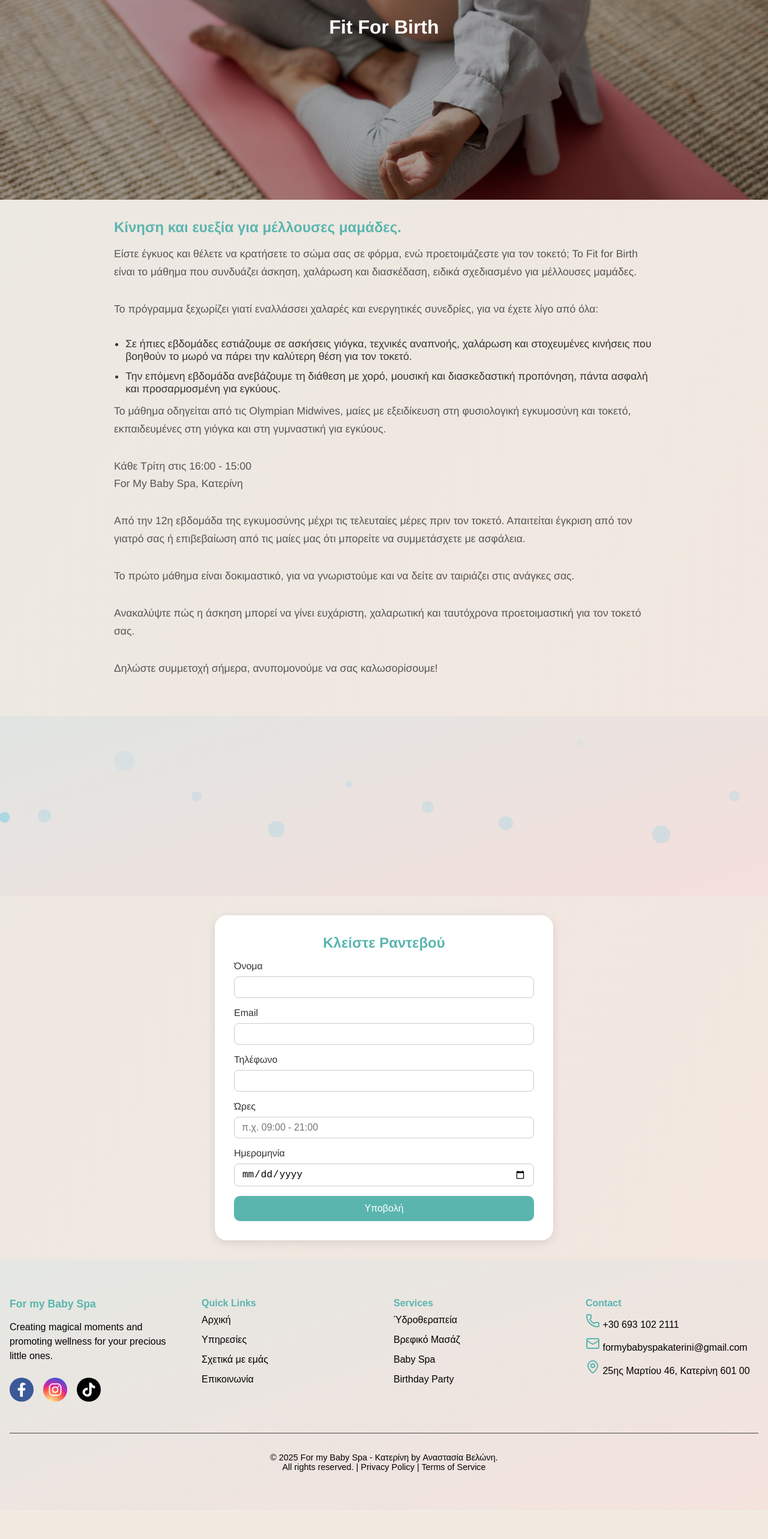
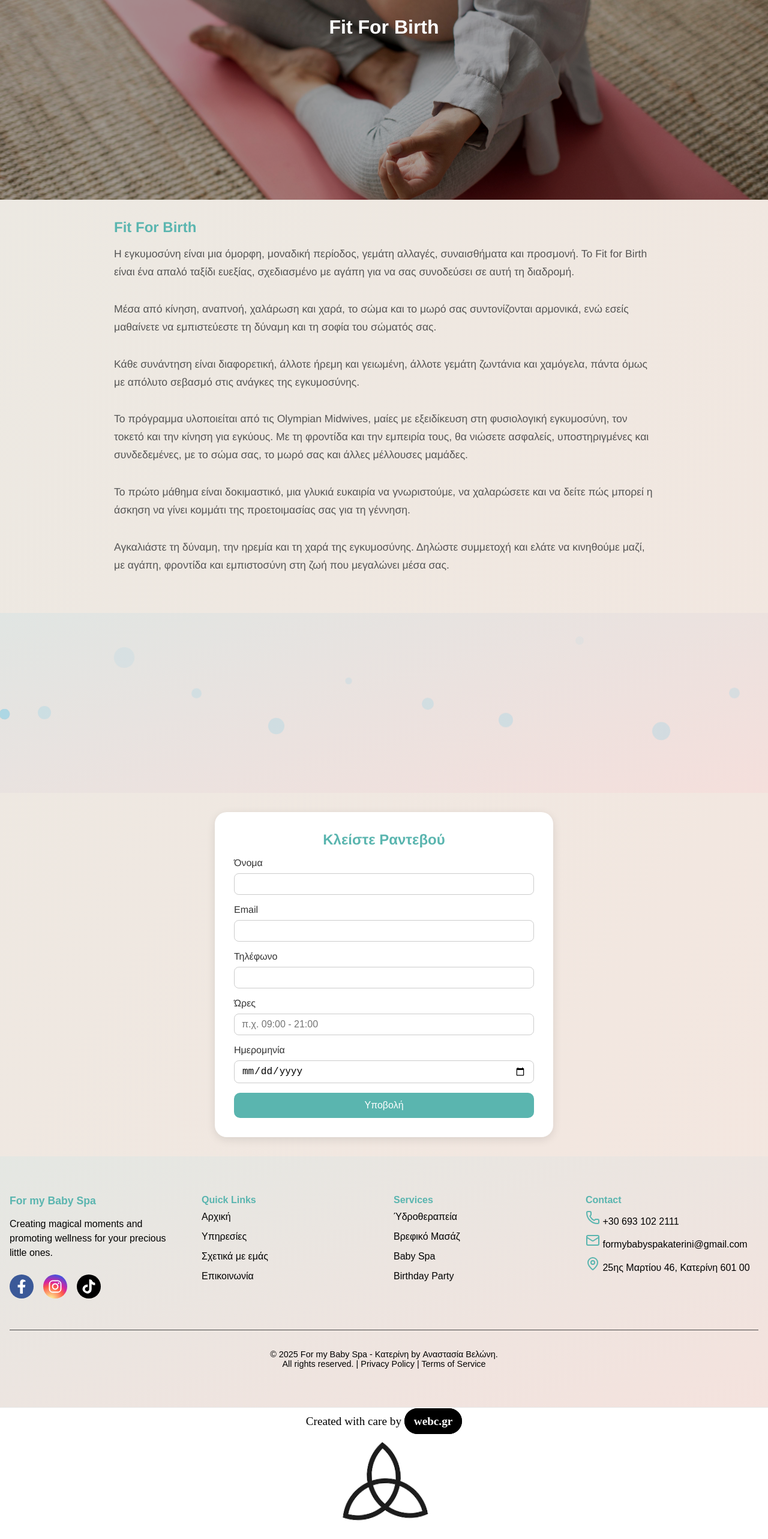
Before and after one commit to FlorianChazizi/formybabyspa, a React (Vite) app: page /fit-for-birth in a window 1280 px wide. Shown: the part 227-2793 px from the top of the page at 60% size. Before the commit the page ends 2745 px from the top, so only its background shows below. Built offline with nearby package versions, Linux system fonts and the light colour scheme; no server answers.

Commit message:
services text change, nav servicess added, madeby

```diff
--- a/src/App.tsx
+++ b/src/App.tsx
@@ -24,6 +24,7 @@ import YogaMamaMwro from './components/YogaMamaMwro.tsx';
 import ProetimasiaGiaThnGenna from './components/ProetimasiaGiaThnGenna.tsx';
 import MathimataThilasmou from './components/MathimataThilasmou.tsx';
 import MathimataVrefikisMalaxis from './components/MathimataVrefikisMalaxis.tsx';
+import MadeBy from './components/MadeBy.tsx';
 import { Analytics } from "@vercel/analytics/react";
 function App() {
 
@@ -104,7 +105,7 @@ function App() {
 
       <Analytics />
       <Footer />
-
+      <MadeBy />
     </>
   )
 }
--- a/src/components/FitForBirth.tsx
+++ b/src/components/FitForBirth.tsx
@@ -21,38 +21,33 @@ export default function FitForBirth() {
 
             {/* Content Section */}
             <div className="content">
-                <h2>Κίνηση και ευεξία για μέλλουσες μαμάδες.</h2>
+                <h2>Fit For Birth</h2>
                 <p>
-                    Είστε έγκυος και θέλετε να κρατήσετε το σώμα σας σε φόρμα, ενώ
-                    προετοιμάζεστε για τον τοκετό; Το Fit for Birth είναι το μάθημα που συνδυάζει
-                    άσκηση, χαλάρωση και διασκέδαση, ειδικά σχεδιασμένο για μέλλουσες μαμάδες.</p>
+                    Η εγκυμοσύνη είναι μια όμορφη, μοναδική περίοδος, γεμάτη αλλαγές,
+                    συναισθήματα και προσμονή. Το Fit for Birth είναι ένα απαλό ταξίδι ευεξίας,
+                    σχεδιασμένο με αγάπη για να σας συνοδεύσει σε αυτή τη διαδρομή.</p>
 
-                <p>Το πρόγραμμα ξεχωρίζει γιατί εναλλάσσει χαλαρές και ενεργητικές συνεδρίες, για
-                    να έχετε λίγο από όλα:</p>
-                <ul>
-                    <li>Σε ήπιες εβδομάδες εστιάζουμε σε ασκήσεις γιόγκα, τεχνικές αναπνοής,
-                        χαλάρωση και στοχευμένες κινήσεις που βοηθούν το μωρό να πάρει την
-                        καλύτερη θέση για τον τοκετό.</li>
-                    <li>Την επόμενη εβδομάδα ανεβάζουμε τη διάθεση με χορό, μουσική και
-                        διασκεδαστική προπόνηση, πάντα ασφαλή και προσαρμοσμένη για εγκύους.</li>
-                </ul>
+                <p>Μέσα από κίνηση, αναπνοή, χαλάρωση και χαρά, το σώμα και το μωρό σας
+                    συντονίζονται αρμονικά, ενώ εσείς μαθαίνετε να εμπιστεύεστε τη δύναμη και τη
+                    σοφία του σώματός σας.</p>
 
                 <p>
-                    Το μάθημα οδηγείται από τις Olympian Midwives, μαίες με εξειδίκευση στη
-                    φυσιολογική εγκυμοσύνη και τοκετό, εκπαιδευμένες στη γιόγκα και στη
-                    γυμναστική για εγκύους.
+                    Κάθε συνάντηση είναι διαφορετική, άλλοτε ήρεμη και γειωμένη, άλλοτε γεμάτη
+                    ζωντάνια και χαμόγελα, πάντα όμως με απόλυτο σεβασμό στις ανάγκες της
+                    εγκυμοσύνης.
                 </p>
-                <p>Κάθε Τρίτη στις 16:00 - 15:00 <br />
-                    For My Baby Spa, Κατερίνη</p>
+                <p>Το πρόγραμμα υλοποιείται από τις Olympian Midwives, μαίες με εξειδίκευση στη
+                    φυσιολογική εγκυμοσύνη, τον τοκετό και την κίνηση για εγκύους. Με τη φροντίδα
+                    και την εμπειρία τους, θα νιώσετε ασφαλείς, υποστηριγμένες και συνδεδεμένες, με
+                    το σώμα σας, το μωρό σας και άλλες μέλλουσες μαμάδες.</p>
 
-                <p>Από την 12η εβδομάδα της εγκυμοσύνης μέχρι τις τελευταίες μέρες πριν τον
-                    τοκετό. Απαιτείται έγκριση από τον γιατρό σας ή επιβεβαίωση από τις μαίες μας
-                    ότι μπορείτε να συμμετάσχετε με ασφάλεια.</p>
-                <p>Το πρώτο μάθημα είναι δοκιμαστικό, για να γνωριστούμε και να δείτε αν ταιριάζει
-                    στις ανάγκες σας.</p>
-                <p>Ανακαλύψτε πώς η άσκηση μπορεί να γίνει ευχάριστη, χαλαρωτική και
-                    ταυτόχρονα προετοιμαστική για τον τοκετό σας.</p>
-                <p>Δηλώστε συμμετοχή σήμερα, ανυπομονούμε να σας καλωσορίσουμε!</p>
+                <p>Το πρώτο μάθημα είναι δοκιμαστικό, μια γλυκιά ευκαιρία να γνωριστούμε, να
+                    χαλαρώσετε και να δείτε πώς μπορεί η άσκηση να γίνει κομμάτι της
+                    προετοιμασίας σας για τη γέννηση.</p>
+                <p>Αγκαλιάστε τη δύναμη, την ηρεμία και τη χαρά της εγκυμοσύνης.
+                    Δηλώστε συμμετοχή και ελάτε να κινηθούμε μαζί, με αγάπη, φροντίδα και
+                    εμπιστοσύνη στη ζωή που μεγαλώνει μέσα σας.</p>
+
             </div>
 
             <BubblesBackground />
--- /dev/null
+++ b/src/components/MadeBy.tsx
@@ -0,0 +1,26 @@
+import React from "react";
+import "../styles/madeby.css";
+import Triquetra from '../assets/triquetra.png';
+const MadeBy: React.FC = () => {
+  return (
+    <div className="made-by-notice">
+      <p className="made-by-text">
+        Created with care by{" "}
+        <a
+          href="https://webc.gr"
+          target="_blank"
+          rel="noopener noreferrer"
+          className="made-by-link"
+        >
+          webc.gr
+        </a>
+
+      </p>
+            {/* Triquetra symbol (Unicode version) */}
+      <div className="triquetra-symbol"><img src={Triquetra} /></div>
+      {/* Alternatively, you could use an SVG triquetra logo instead */}
+    </div>
+  );
+};
+
+export default MadeBy;
--- a/src/components/Navbar.tsx
+++ b/src/components/Navbar.tsx
@@ -49,8 +49,15 @@ export default function Navbar() {
             <div className="dropdown-menu">
               <a href="/hydrotherapy">Υδροθεραπεία</a>
               <a href="/massage">Βρεφικό Μασάζ</a>
+              <a href="/party">Παιδικό Πάρτυ</a>
               <a href="/tiny-feet-big-steps">Tiny Feet Big Steps</a>
-              <a href="/party">Birthday Party</a>
+              <a href="/family-tub">Family Tub</a>
+              <a href="/fit-for-birth">Fit For Birth</a>
+              <a href="/fit-after-birth">Fit After Birth</a>
+              <a href="/yoga-mama-mwro">Yoga Μαμά Μωρό</a>
+              <a href="/proetimasia-gia-thn-genna">Προετοιμασία για την Γέννα</a>
+              <a href="/mathimata-thilasmou">Μαθήματα Θηλασμού</a>
+              <a href="/mathimata-vrefikis-malaxis">Μαθήματα Βρεφικής Μάλαξης</a>
             </div>
           </div>
 
--- a/src/components/YogaMamaMwro.tsx
+++ b/src/components/YogaMamaMwro.tsx
@@ -23,51 +23,38 @@ export default function YogaMamaMwro() {
             <div className="content">
                 <h2>Γιόγκα για μαμάδες και μωρά</h2>
                 <p>
-                    Οι πρώτες εβδομάδες με το μωρό είναι μαγικές, αλλά ταυτόχρονα απαιτητικές.
-                    Μεταξύ θηλασμού, αλλαγής πάνας και ελάχιστου ύπνου, ο χρόνος για τον εαυτό
-                    σας φαίνεται να εξαφανίζεται. Η γιόγκα για μαμάδες και μωρά είναι μια ευκαιρία
-                    να χαλαρώσετε μαζί, να αναζωογονηθείτε και να απολαύσετε στιγμές σύνδεσης με
-                    το μωρό σας.</p>
+                   Οι πρώτες εβδομάδες με το μωρό σας είναι γεμάτες αγάπη, θαυμασμό και νέες
+εμπειρίες. Μαζί όμως φέρνουν και κόπωση, αλλαγές και την ανάγκη για λίγη
+φροντίδα και για εσάς.</p>
 
-                <p>Σε ένα ζεστό και φιλικό περιβάλλον, οι απαλές ασκήσεις γιόγκα έχουν σχεδιαστεί
-                    ειδικά για τη μεταγεννητική περίοδο. Βοηθούν στην ενδυνάμωση του πυελικού
-                    εδάφους, στη χαλάρωση των τεταμένων ώμων και του αυχένα, και στην
-                    επαναφορά της ευεξίας σας. Το μωρό σας συμμετέχει με παιχνιδιάρικο τρόπο, είτε
-                    παρακολουθώντας τις ασκήσεις είτε παίρνοντας μέρος σε αυτές.</p>
+                <p>Η γιόγκα για μαμάδες και μωρά είναι μια τρυφερή ευκαιρία να αφιερώσετε χρόνο
+στον εαυτό σας, ενώ παραμένετε συνδεδεμένες με το μωρό σας. Μέσα σε ένα
+ζεστό και φιλικό περιβάλλον, οι απαλές ασκήσεις βοηθούν το σώμα να ανακτήσει
+δύναμη και ισορροπία, ενώ χαλαρώνουν τον νου και την καρδιά.</p>
 
                 <p>
-                    Δεν χρειάζεται τελειότητα, το σημαντικό είναι να αφιερώσετε λίγο χρόνο στον
-                    εαυτό σας και να ενισχύσετε τον δεσμό σας με το μωρό.
+                    Το μωρό σας συμμετέχει φυσικά και χαρούμενα, άλλοτε μέσα από την κίνηση,
+άλλοτε μέσα από το βλέμμα και την αγκαλιά. Κάθε άσκηση είναι μια μικρή στιγμή
+επικοινωνίας, γέλιου και αγάπης.
                 </p>
 
                 <p>
-                    Οι μαίες που θα σας καθοδηγήσουν: <br />
-                    Οι Olympian Midwives, ειδικές στη φυσιολογική εγκυμοσύνη και τοκετό,
-                    εκπαιδευμένες στη postnatal γιόγκα και γυμναστική.
+                   Η φροντίδα και καθοδήγηση προσφέρεται από τις Olympian Midwives, μαίες με
+εξειδίκευση στη φυσιολογική εγκυμοσύνη, τον τοκετό και τη μεταγεννητική
+γιόγκα, που θα σας στηρίξουν με ευαισθησία και γνώση σε αυτό το όμορφο ταξίδι.
                 </p>
 
                 <p>
-                    Λεπτομέρειες συμμετοχής:
+                    Κάθε συνάντηση είναι μια ανάσα, μια υπενθύμιση ότι δεν είστε μόνες. Θα έχετε
+την ευκαιρία να μοιραστείτε εμπειρίες, συναισθήματα και στιγμές με άλλες
+μαμάδες που βιώνουν τα ίδια πρώτα, μαγικά βήματα της μητρότητας.
                 </p>
-                <ul>
-                    <li>Από 6-8 εβδομάδες μετά από φυσιολογικό τοκετό</li>
-                    <li>Από 12 εβδομάδες μετά από καισαρική τομή</li>
-                    <li>Οκτώ χαλαρές Δευτέρες στις 11:00, διάρκειας μίας ώρας η καθεμία</li>
-                    <li>Το πρώτο μάθημα είναι δοκιμαστικό</li>
-                </ul>
 
                 <p>
-                    Τι χρειάζεται να φέρετε: <br />
-                    Το μωρό σας, μια κουβέρτα για το μωρό και μια μεγάλη πετσέτα για εσάς. Φέρτε
-                    μαζί τα απαραίτητα για τη φροντίδα του μωρού (πάνες, αλλαξιές κ.ά.).
-                </p>
-                <p>Εκτός από τις ασκήσεις γιόγκα, θα υπάρχει χρόνος για συζητήσεις με άλλες
-                    μαμάδες. Ακόμα και μόνο το να μοιραστείτε εμπειρίες και να συνειδητοποιήσετε
-                    ότι δεν είστε μόνες στις μικρές και μεγάλες προκλήσεις της μητρότητας, μπορεί να
-                    φέρει μεγάλη ανακούφιση και σύνδεση.</p>
-
-                <p>Σας ενδιαφέρει; Δηλώστε συμμετοχή! <br />
-                    Ανυπομονούμε να σας γνωρίσουμε και να ζήσουμε μαζί όμορφες στιγμές!</p>
+                   Αφιερώστε λίγο χρόνο σε εσάς. Αγκαλιάστε το σώμα σας, το μωρό σας, και τη νέα
+σας καθημερινότητα με αγάπη. <br />
+Ανυπομονούμε να σας γνωρίσουμε και να μοιραστούμε μαζί όμορφες, γαλήνιες
+στιγμές.</p>
 
             </div>
 
--- /dev/null
+++ b/src/styles/madeby.css
@@ -0,0 +1,51 @@
+.made-by-notice {
+  width: 100%;
+  background-color: #ffffff;
+  text-align: center;
+  padding: 0.75rem 0;
+  border-top: 1px solid rgba(0, 0, 0, 0.1);
+}
+
+.made-by-text {
+  font-size: 1.2rem;
+  font-weight: 500;
+  color: #000000;
+  margin: 0;
+
+}
+
+.made-by-link {
+    background-color: rgb(0, 0, 0);
+  color: #ffffff;
+  padding: 10px 15px;
+  border-radius: 25px;
+          border: 1px solid black;
+  text-decoration: none;
+  font-weight: 600;
+  transition: .3s ease-in-out;
+}
+
+.made-by-link:hover {
+      background-color: rgb(255, 255, 255);
+        color: #000000;
+        border: 1px solid black;
+  text-decoration: none;
+}
+
+
+.triquetra-symbol {
+  font-size: 1.5rem;
+  color: #2563eb;
+  margin-top: 0.5rem;
+  display: inline-block;
+  animation: spin 6s linear infinite;
+}
+/* Rotation animation */
+@keyframes spin {
+  from {
+    transform: rotate(0deg);
+  }
+  to {
+    transform: rotate(360deg);
+  }
+}
--- a/src/styles/navbar.css
+++ b/src/styles/navbar.css
@@ -307,7 +307,7 @@
 }
 
 .dropdown-menu a {
-    text-align: center;
+    text-align: left;
 
   padding: 10px 20px;
   text-decoration: none;
```
Also changed, not shown: src/components/FitAfterBirth.tsx (+23 -28 lines), src/components/MathimataThilasmou.tsx (+19 -37 lines), src/components/ProetimasiaGiaThnGenna.tsx (+20 -35 lines), src/assets/images.png (added), src/assets/triquetra.png (added).
